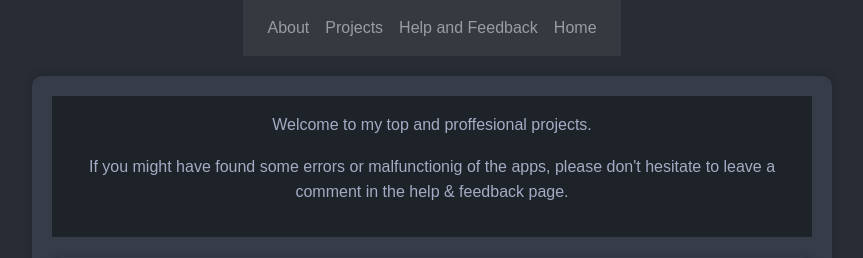
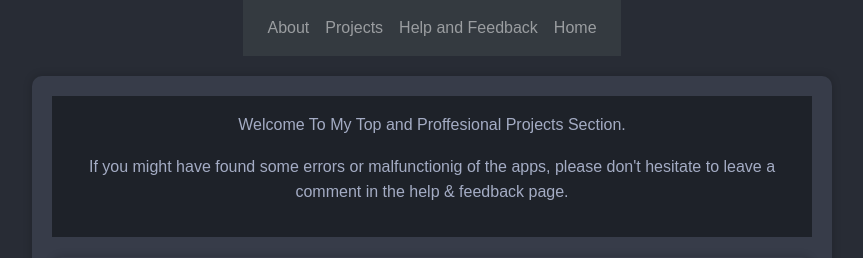
Before and after one commit to harizonelopez/my-portfolio, a Flask app: template website/templates/projects.html in a window 1280 px wide. Shown: the top 258 px of the page, without its empty margins (208-1071 px from the left). Run offline with Flask 3, Linux system fonts and the light colour scheme; the template is opened without the code that fills it, so the values that code supplies are empty; parts of the project's set-up code (start-up, migrations or seed data) failed here and were passed over; some libraries are stand-ins or nearby versions.

Commit message:
Update projects.html

```diff
--- a/website/templates/projects.html
+++ b/website/templates/projects.html
@@ -1,4 +1,3 @@
-
 {% extends "base.html" %}
 {% block title %} Projects page {% endblock %}
 
@@ -9,7 +8,6 @@
 <head>
     <meta charset="UTF-8">
     <meta name="viewport" content="width=device-width, initial-scale=1.0">
-    <title>Your Name - Portfolio</title>
     <style>
         body {
             display: flex;
@@ -79,7 +77,7 @@
 <body>
     <section>
         <header>
-            <p>Welcome to my top and proffesional projects.</p>
+            <p>Welcome To My Top and Proffesional Projects Section.</p>
             <p>If you might have found some errors or malfunctionig of the apps, please don't hesitate to leave a comment in the help & feedback page.</p>
         </header>
 
```
